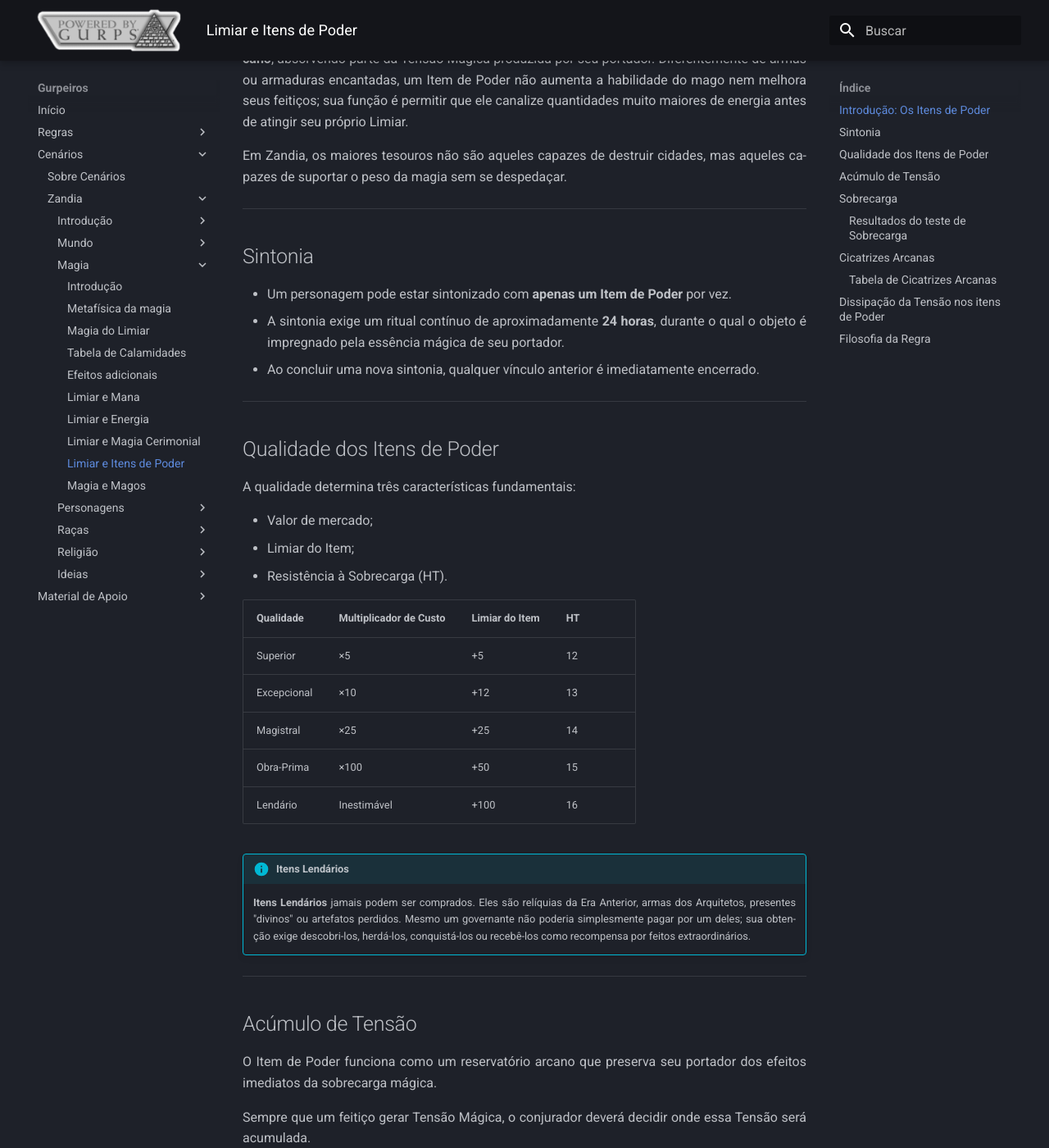
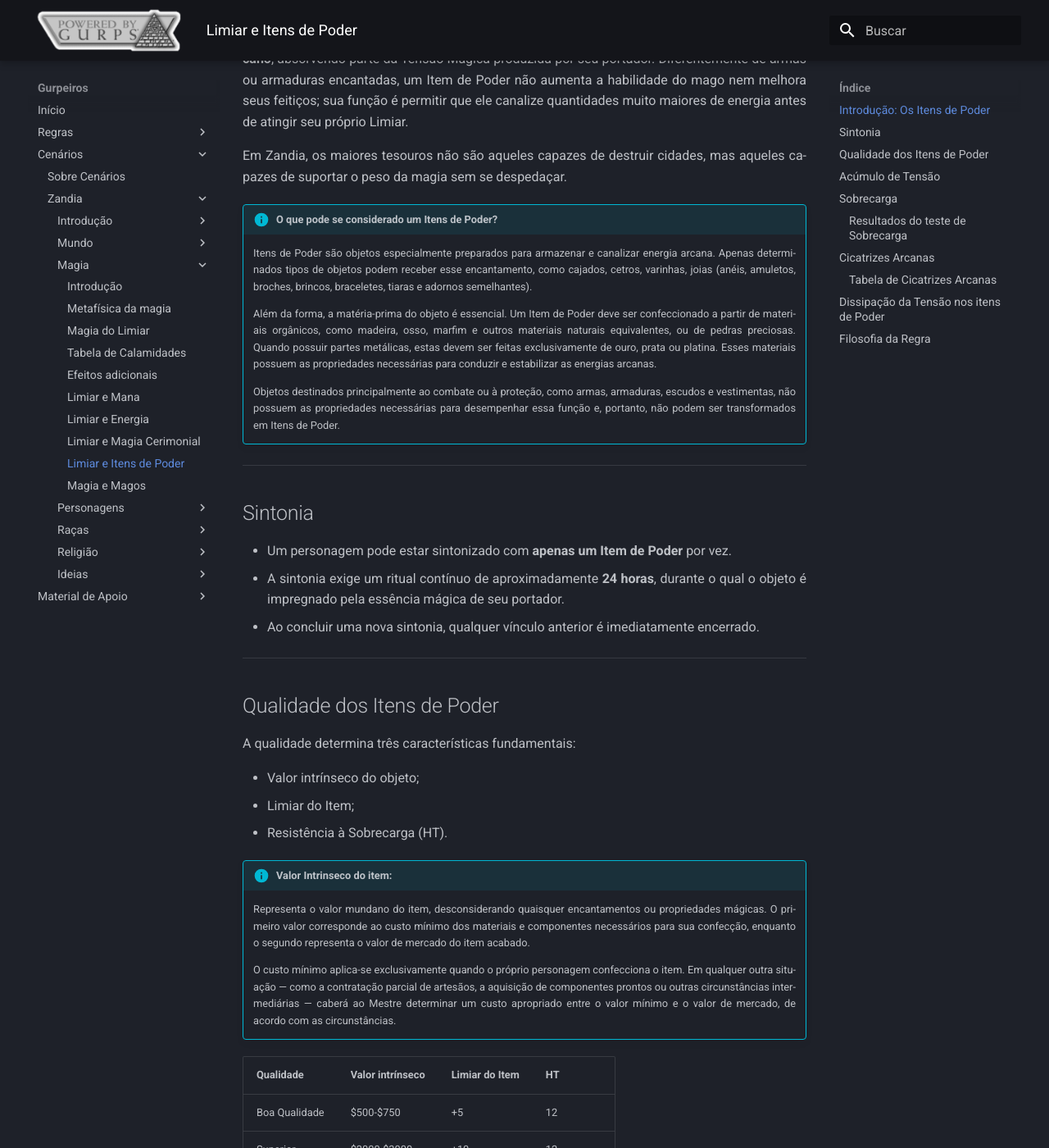
Before and after one commit to brbreis-1723/gurpeiros, an MkDocs documentation site: the page built from docs/cenarios/zandia/magia/limiar_itens_de_poder.md, in a window 1280 px wide and 1400 px high, scrolled down 500 px. Shown: the whole window at 82% size. Built offline with MkDocs 1.6.1 and Material for MkDocs 9.7.7, drawn with Linux system fonts in a browser that asks for light colours; some of the changed text lies outside the part shown.

Commit message:
atualiza site mkdocs

```diff
--- a/docs/cenarios/zandia/magia/limiar_itens_de_poder.md
+++ b/docs/cenarios/zandia/magia/limiar_itens_de_poder.md
@@ -11,6 +11,14 @@ Toda magia gera **Tensão Mágica**, e todo conjurador possui um limite para sup
 Um Item de Poder é um objeto especialmente preparado para servir como um **reservatório arcano**, absorvendo parte da Tensão Mágica produzida por seu portador. Diferentemente de armas ou armaduras encantadas, um Item de Poder não aumenta a habilidade do mago nem melhora seus feitiços; sua função é permitir que ele canalize quantidades muito maiores de energia antes de atingir seu próprio Limiar.
 
 Em Zandia, os maiores tesouros não são aqueles capazes de destruir cidades, mas aqueles capazes de suportar o peso da magia sem se despedaçar.
+
+!!! info "O que pode se considerado um **Itens de Poder**?"
+    Itens de Poder são objetos especialmente preparados para armazenar e canalizar energia arcana. Apenas determinados tipos de objetos podem receber esse encantamento, como cajados, cetros, varinhas, joias (anéis, amuletos, broches, brincos, braceletes, tiaras e adornos semelhantes).
+
+    Além da forma, a matéria-prima do objeto é essencial. Um Item de Poder deve ser confeccionado a partir de materiais orgânicos, como madeira, osso, marfim e outros materiais naturais equivalentes, ou de pedras preciosas. Quando possuir partes metálicas, estas devem ser feitas exclusivamente de ouro, prata ou platina. Esses materiais possuem as propriedades necessárias para conduzir e estabilizar as energias arcanas.
+
+    Objetos destinados principalmente ao combate ou à proteção, como armas, armaduras, escudos e vestimentas, não possuem as propriedades necessárias para desempenhar essa função e, portanto, não podem ser transformados em Itens de Poder.
+
 
 ---
 
@@ -26,20 +34,25 @@ Em Zandia, os maiores tesouros não são aqueles capazes de destruir cidades, ma
 
 A qualidade determina três características fundamentais:
 
-- Valor de mercado;
+- Valor intrínseco do objeto;
 - Limiar do Item;
 - Resistência à Sobrecarga (HT).
 
+!!!info "**Valor Intrinseco do item**:"
+    Representa o valor mundano do item, desconsiderando quaisquer encantamentos ou propriedades mágicas. O primeiro valor corresponde ao custo mínimo dos materiais e componentes necessários para sua confecção, enquanto o segundo representa o valor de mercado do item acabado.
+
+    O custo mínimo aplica-se exclusivamente quando o próprio personagem confecciona o item. Em qualquer outra situação — como a contratação parcial de artesãos, a aquisição de componentes prontos ou outras circunstâncias intermediárias — caberá ao Mestre determinar um custo apropriado entre o valor mínimo e o valor de mercado, de acordo com as circunstâncias.
 
 <table>
 <thead>
-<tr><th>Qualidade</th><th>Multiplicador de Custo</th><th>Limiar do Item</th><th>HT</th></tr>
+<tr><th>Qualidade</th><th>Valor intrínseco</th><th>Limiar do Item</th><th>HT</th></tr>
 </thead>
 <tbody>
-<tr><td>Superior</td><td>×5</td><td>+5</td><td>12</td></tr>
-<tr><td>Excepcional</td><td>×10</td><td>+12</td><td>13</td></tr>
-<tr><td>Magistral</td><td>×25</td><td>+25</td><td>14</td></tr>
-<tr><td>Obra-Prima</td><td>×100</td><td>+50</td><td>15</td></tr>
+<tr><td>Boa Qualidade</td><td>$500-$750</td><td>+5</td><td>12</td></tr>
+<tr><td>Superior</td><td>$2000-$3000</td><td>+10</td><td>12</td></tr>
+<tr><td>Excepcional</td><td>$5000-$7500</td><td>+15</td><td>13</td></tr>
+<tr><td>Magistral</td><td>$15000-$22500</td><td>+25</td><td>14</td></tr>
+<tr><td>Obra-Prima</td><td>$50000-$75000</td><td>+50</td><td>15</td></tr>
 <tr><td>Lendário</td><td>Inestimável</td><td>+100</td><td>16</td></tr>
 </tbody>
 </table>
```
Also changed, not shown: 2 other files.
